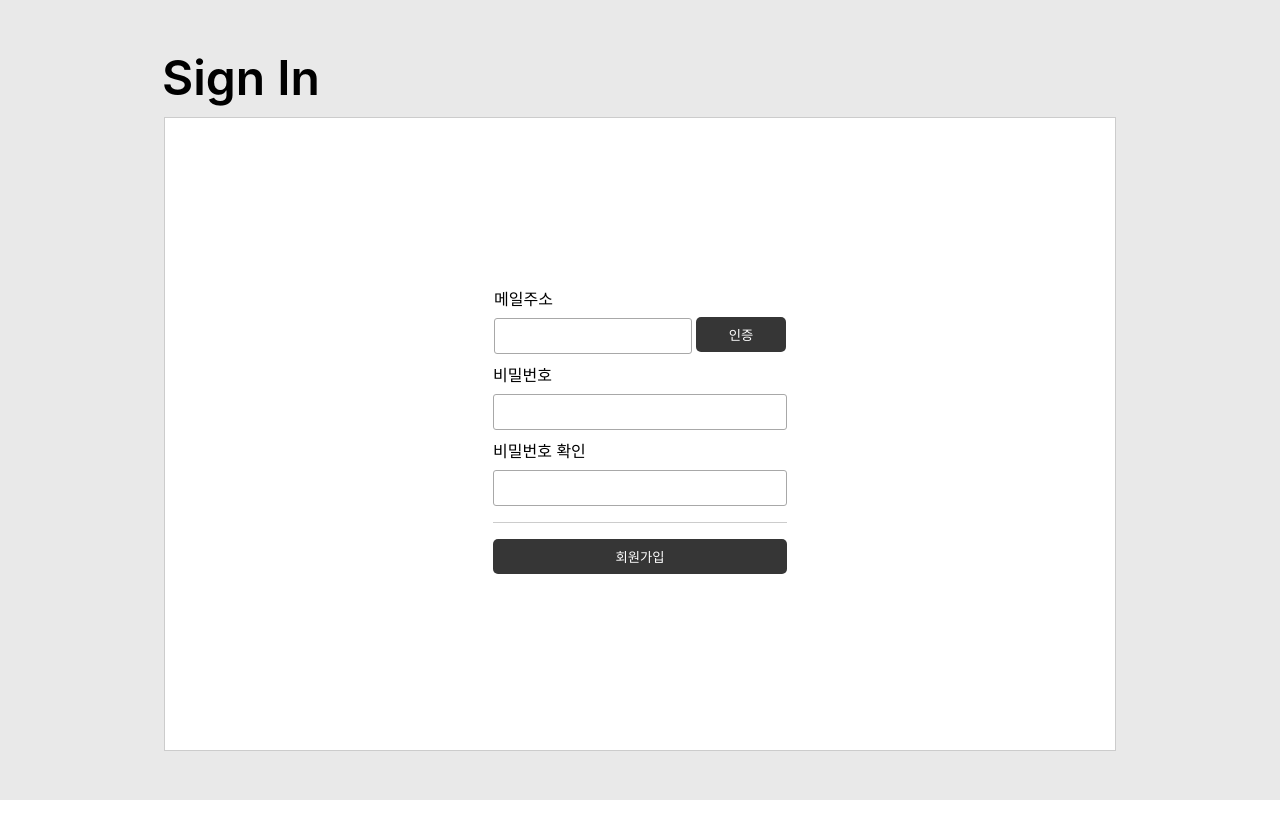
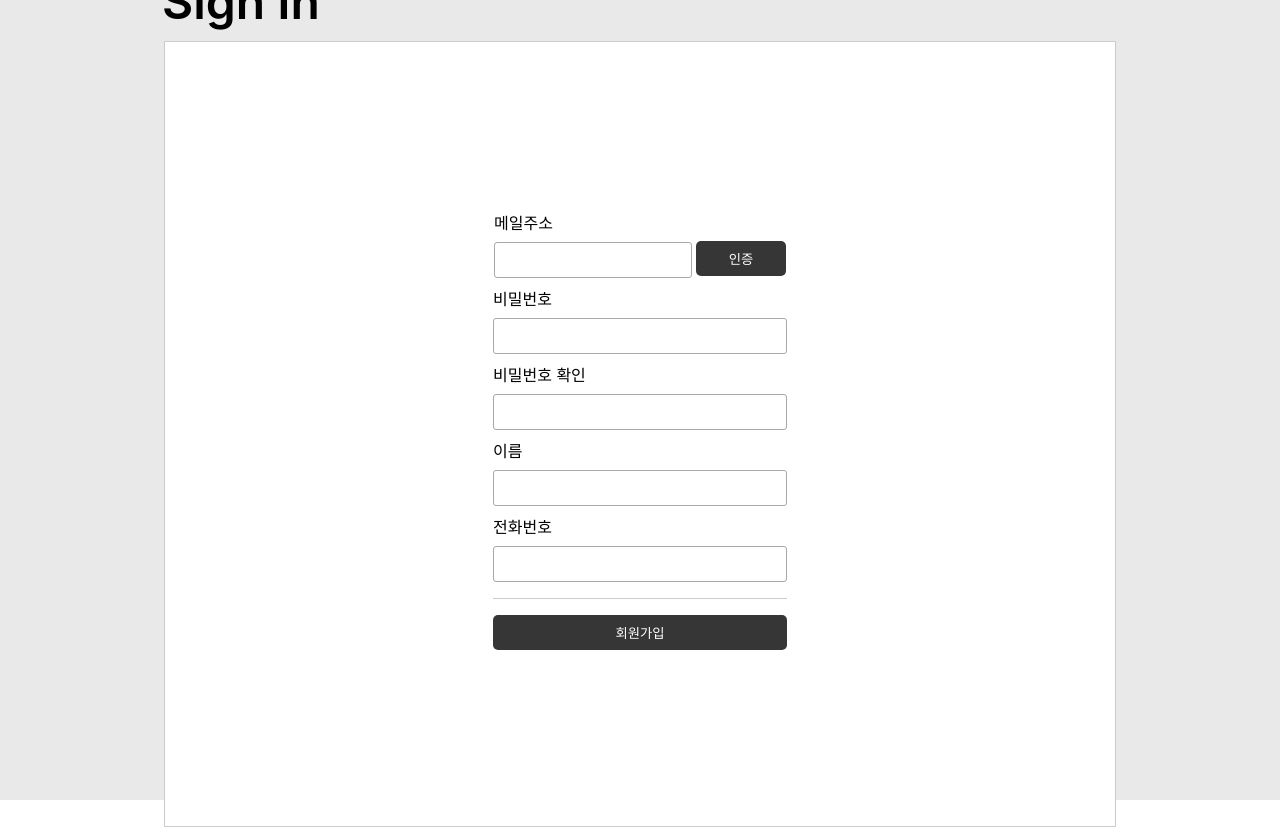
Before and after one commit to kim-hong-rae/Studio_i_ManagementPage, a React (Create React App) app: page /SignInPage in a window 1280 px wide. Before the commit the page ends 800 px from the top, so only its background shows below. Built offline with nearby package versions, Linux system fonts and the light colour scheme.

Commit message:
feat: 회원가입 메인 시나리오 추가

```diff
--- a/package.json
+++ b/package.json
@@ -10,6 +10,7 @@
     "@testing-library/jest-dom": "^5.17.0",
     "@testing-library/react": "^13.4.0",
     "@testing-library/user-event": "^13.5.0",
+    "axios": "^1.5.0",
     "react": "^18.2.0",
     "react-dom": "^18.2.0",
     "react-router-dom": "^6.16.0",
--- a/src/App.js
+++ b/src/App.js
@@ -5,8 +5,8 @@ import { Routes, Route, BrowserRouter } from "react-router-dom";
 import EditNoticeMainpage from "./Pages/NoticeBoardPage/EditNoticePage/EditNoticeMainpage";
 import MakingNoticeMainpage from "./Pages/NoticeBoardPage/MakingNoticePage/MakingNoticeMainpage";
 import PlanNoticeMainpage from "./Pages/NoticeBoardPage/PlanNoticePage/PlanNoticeMainpage";
-import LoginPage from "./Pages/login/LoginPage";
-import SignInPage from "./Pages/login/SignInPage";
+import LoginPage from "./Pages/Login/LoginPage";
+import SignInPage from "./Pages/Login/SignInPage";
 
 function App() {
   return (
--- a/src/Components/common/header.js
+++ b/src/Components/common/header.js
@@ -38,6 +38,14 @@ const Spacer = styled.div`
   height: 4rem;
 `;
 
+const StyledLink = styled(Link)`
+  text-decoration: none; /* 밑줄 제거 */
+  color: inherit; /* 부모 요소의 색상 상속 */
+  cursor: pointer; /* 포인터 커서 표시 */
+  width: 100%;
+  display: inline-block; /* 또는 block로 설정 */
+`;
+
 const Header = () => {
   return (
     <>
@@ -47,7 +55,7 @@ const Header = () => {
           <SearchBar />
           <div className="right">
             <Button>
-                <Link to="/LoginPage">로그인</Link>
+                <StyledLink to="/LoginPage">로그인</StyledLink>
             </Button>
           </div>
         </Wrapper>
--- a/src/Pages/login/SignInPage.js
+++ b/src/Pages/Login/SignInPage.js
@@ -1,4 +1,7 @@
 import styled from "styled-components";
+import axios from 'axios';
+import React, { useState } from "react";
+import {useNavigate} from "react-router-dom";
 
 const media = {
     mobile: 'only screen and (max-width: 390px)'
@@ -121,8 +124,50 @@ const TextMd = styled.div`
   }
 `;
 
+const healthCheckTest =()=> {
+    // Axios를 사용하여 Spring Boot API에 GET 요청을 보냅니다.
+    axios.get('http://localhost:8081/user/health_check')
+        .then(response => {
+            console.log({message: response.data})
+        })
+        .catch(error => {
+            console.error('API 요청 중 오류 발생:', error);
+        });
+}
 
 function SignInPage(){
+   // const navigate = useNavigate();
+
+    const [formData, setFormData] = useState({
+        email: "",
+        pwd: "",
+        name: "",
+        phoneNumber: "",
+    });
+
+    const handleChange = (e) => {
+        const { name, value } = e.target;
+        setFormData((prevData) => ({
+            ...prevData,
+            [name]: value,
+        }));
+    };
+
+    const handleSubmit = () => {
+        // Send a POST request to your endpoint with formData.
+        axios.post('http://localhost:8081/user/join', formData)
+            .then((response) => {
+                console.log({ message: response.data });
+                alert("회원가입이 완료되었습니다. 로그인 페이지로 이동합니다.")
+
+                //이전 페이지로 이동
+                //navigate(-1);
+            })
+            .catch((error) => {
+                console.error('API 요청 중 오류 발생:', error);
+            });
+    };
+
     return(
         <SignInContainer>
             <TitleLeft>
@@ -133,19 +178,35 @@ function SignInPage(){
                 <SignInForm className="SignInForm">
                     <SubInputForm className="SubInputForm">
                         <TextMd>메일주소</TextMd>
-                        <InputSizeWithBtn />
+                        <InputSizeWithBtn   name="email"
+                                            value={formData.email}
+                                            onChange={handleChange} />
                         <BtnWithInput>인증</BtnWithInput>
                     </SubInputForm>
                     <SubInputForm className="SubInputFormWithButton">
                         <TextMd>비밀번호</TextMd>
-                        <InputSize />
+                        <InputSize   name="pwd"
+                                     value={formData.pwd}
+                                     onChange={handleChange} />
                     </SubInputForm>
                     <SubInputForm className="SubInputForm">
                         <TextMd>비밀번호 확인</TextMd>
                         <InputSize />
                     </SubInputForm>
+                    <SubInputForm className="SubInputForm">
+                        <TextMd>이름</TextMd>
+                        <InputSize   name="name"
+                                     value={formData.name}
+                                     onChange={handleChange}/>
+                    </SubInputForm>
+                    <SubInputForm className="SubInputForm">
+                        <TextMd>전화번호</TextMd>
+                        <InputSize   name="phoneNumber"
+                                     value={formData.phoneNumber}
+                                     onChange={handleChange} />
+                    </SubInputForm>
                 <HorizontalLine></HorizontalLine>
-                <SignInPageButton>회원가입</SignInPageButton>
+                <SignInPageButton onClick={() => handleSubmit()}>회원가입</SignInPageButton>
                 </SignInForm>
             </SignInBox>
             </TitleLeft>
```
Also changed, not shown: src/Pages/Login/LoginPage.js (renamed from src/Pages/login/LoginPage.js), src/Pages/Login/completed.png (renamed from src/Pages/login/completed.png), src/Pages/login/SingInPage.css (deleted), 1 other file (tests, documents, lock files or other folders).
